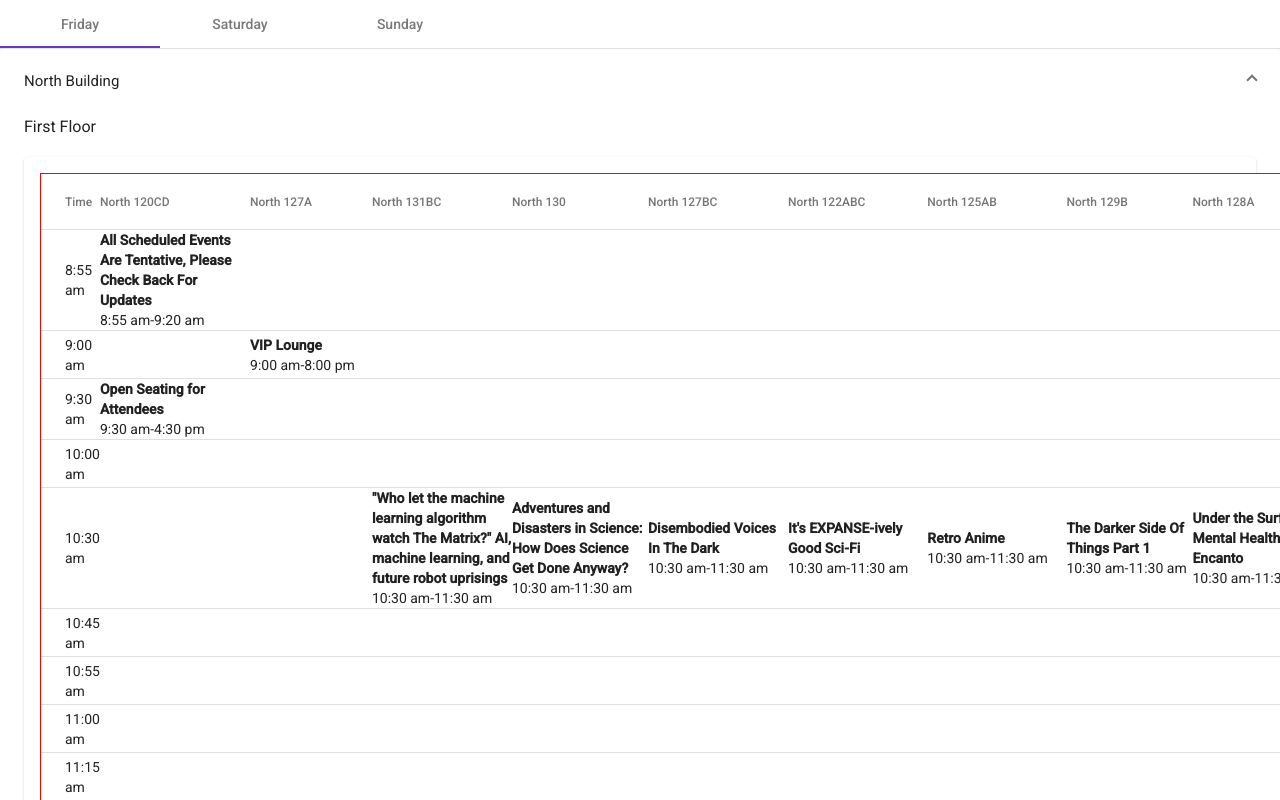
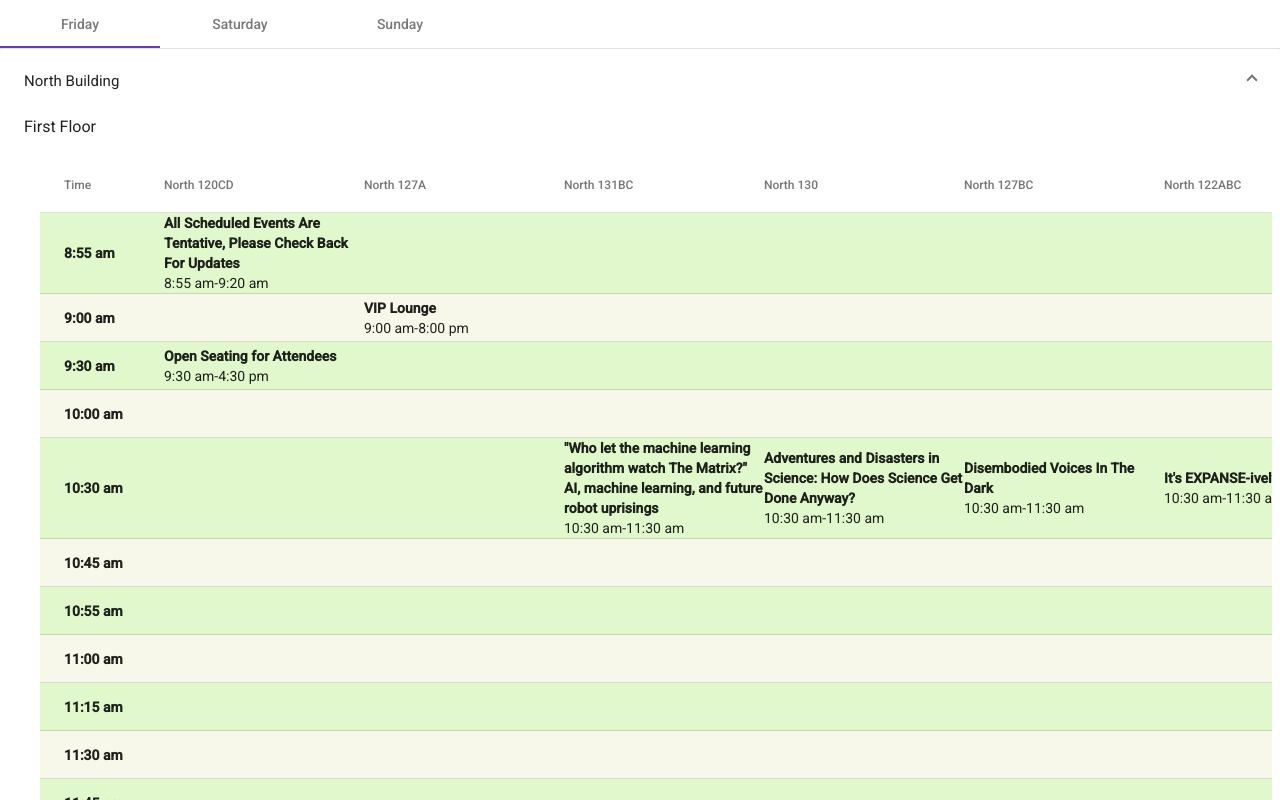
Before and after one commit to thatboramy/thatboramy.github.io, an Angular app: page / in a window 1280 px wide. Shown: the top 800 px of the page. Built offline with nearby package versions, Linux system fonts and the light colour scheme.

Commit message:
add styling to table

```diff
--- a/src/app/app.component.html
+++ b/src/app/app.component.html
@@ -6,12 +6,17 @@
           <mat-panel-title>North Building </mat-panel-title>
         </mat-expansion-panel-header>
         <h3>First Floor</h3>
-        <mat-card>
+        <div class="table-container">
+          <div>
 
-          <table mat-table [dataSource]="timeValues" style="border: 1px solid red;">
+            <table mat-table [dataSource]="timeValues">
               <ng-container matColumnDef="time" sticky>
-              <th mat-header-cell *matHeaderCellDef> Time </th>
-              <td mat-cell *matCellDef="let element"> {{element}} </td>
+                <th mat-header-cell *matHeaderCellDef [ngClass]="'w-200'"> Time </th>
+                <td mat-cell *matCellDef="let element" [ngClass]="['w-200', 'text-bold']">
+                  <div class="time-cell">
+                    {{element}}
+                  </div>
+                </td>
               </ng-container>
               <ng-container [matColumnDef]="column" *ngFor="let column of northFirstFloorLocationNoTime">
                 <th mat-header-cell *matHeaderCellDef [ngClass]="'w-200'">
@@ -19,7 +24,7 @@
                 </th>
 
                 <td mat-cell *matCellDef="let element" [ngClass]="'w-200'">
-                <div class="text-bold">
+                  <div class="text-bold cell-width">
 
                     {{
                     column === 'time'
@@ -42,15 +47,13 @@
                 </td>
               </ng-container>
 
-
-
-
-            <tr mat-header-row *matHeaderRowDef="northFirstFloorLocation; sticky : true" [ngClass]="'w-100'">
+              <tr mat-header-row *matHeaderRowDef="northFirstFloorLocation; sticky : true">
               </tr>
               <tr mat-row *matRowDef="let row; columns: northFirstFloorLocation"></tr>
             </table>
 
-        </mat-card>
+          </div>
+        </div>
         <h3>Second Floor</h3>
         <table mat-table [dataSource]="timeValues">
           <ng-container [matColumnDef]="column" *ngFor="let column of northSecondFloorLocation">
--- a/src/app/app.component.scss
+++ b/src/app/app.component.scss
@@ -5,17 +5,36 @@ table {
   width: 100%;
 }
 
-table {
-  width: 2000px;
-}
-
-.w-50 {
-  width: 50px;
-}
-
-.w-200 {
-  width: 200px;
-}
 .text-bold {
   font-weight: bold;
 }
+
+.table-container {
+  display: flex;
+  overflow: auto;
+  margin: 16px;
+  width: 100%;
+  height: 50rem;
+
+  .mat-row:nth-child(even) {
+    background-color: rgb(247, 248, 233);
+  }
+
+  .mat-row:nth-child(odd) {
+    background-color: rgb(224, 248, 204);
+  }
+
+  .w-200 {
+    width: 200px;
+  }
+  .w-50 {
+    width: 50px;
+  }
+
+  .cell-width {
+    width: 200px;
+  }
+  .time-cell {
+    width: 100px;
+  }
+}
```
Lines whose indentation alone changed are shown as unchanged.
